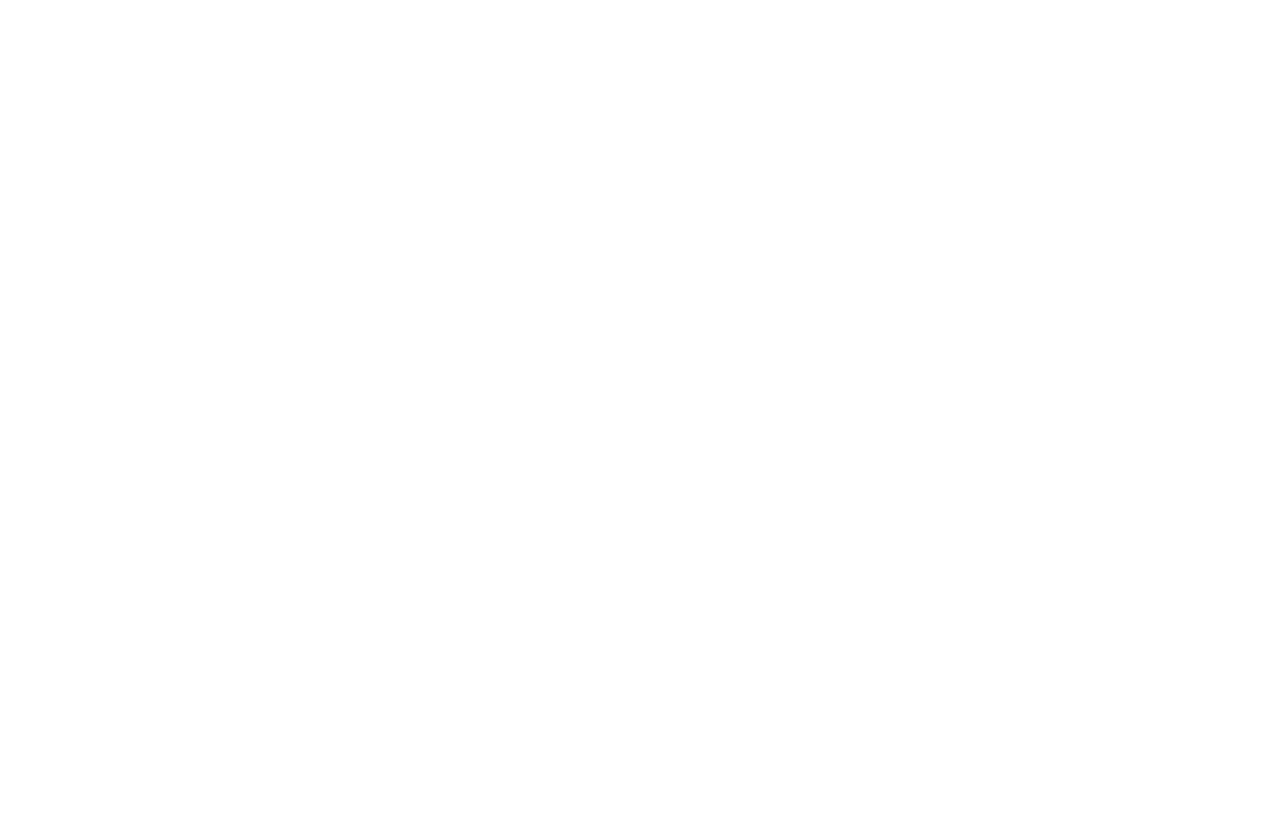
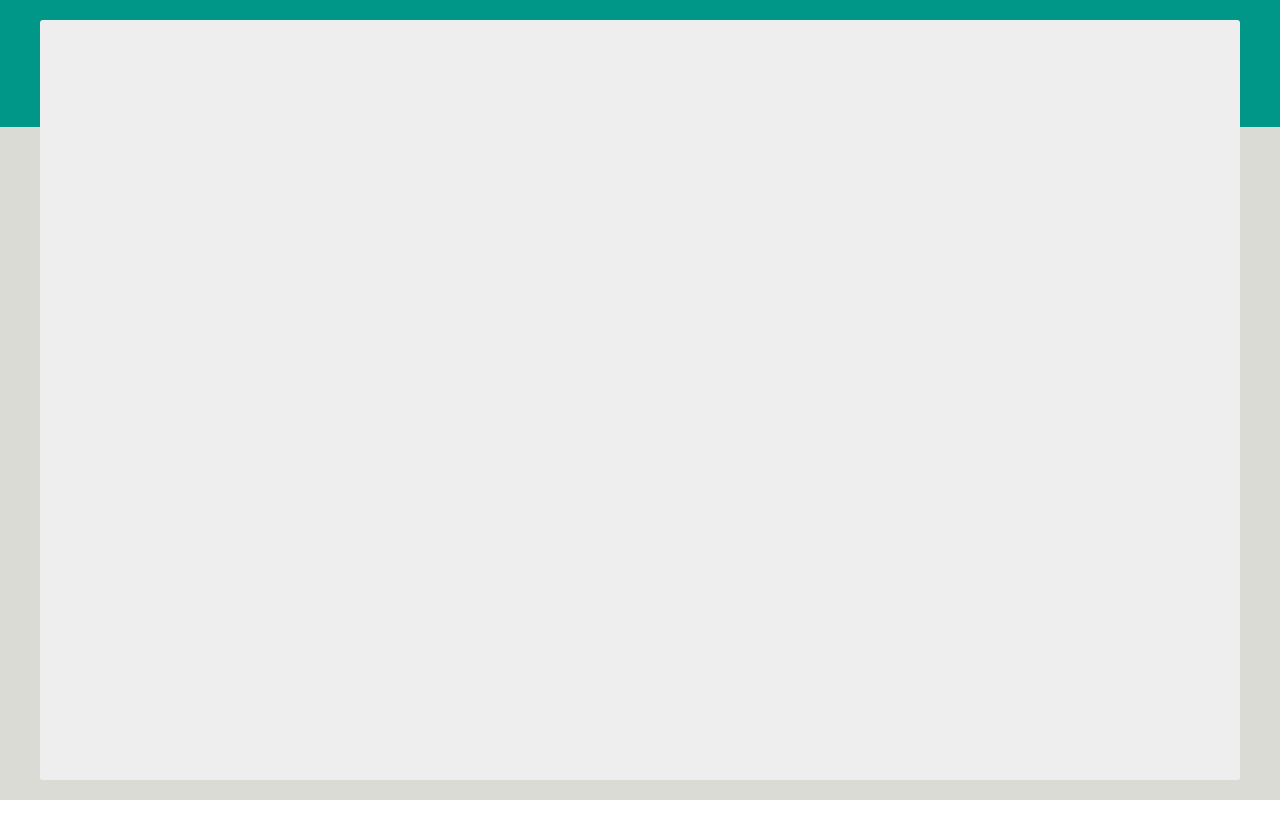
Before and after one commit to mariosScope/cursoTEC, a plain HTML site: page clase02.html in a window 1280 px wide. Drawn offline with Linux system fonts and the light colour scheme.

Commit message:
href, href es lo importante en la vida

```diff
--- a/clase02.html
+++ b/clase02.html
@@ -3,7 +3,8 @@
 <head>
     <meta charset="UTF-8">
     <title>Clase02</title>
-    <link src="css/clase02.css" rel="stylesheet" type="text/css" >
+    <link href="css/clase02.css" rel="stylesheet" type="text/css" >
+
 </head>
 <body>
     <div class="delimeter">
```
